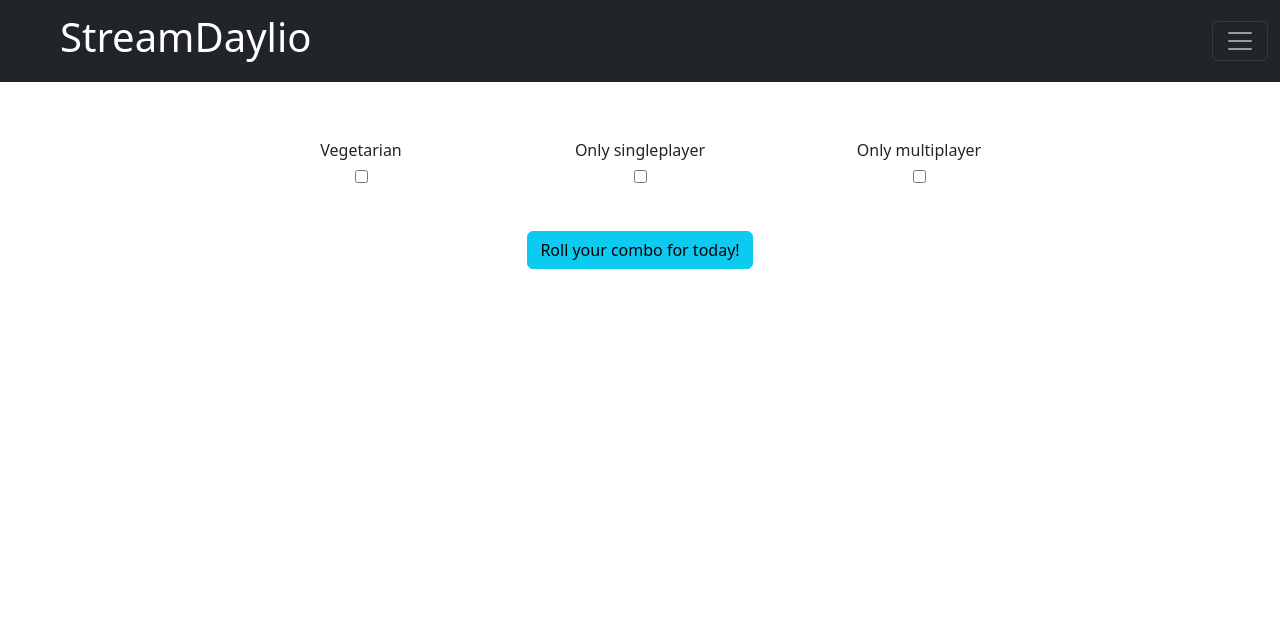
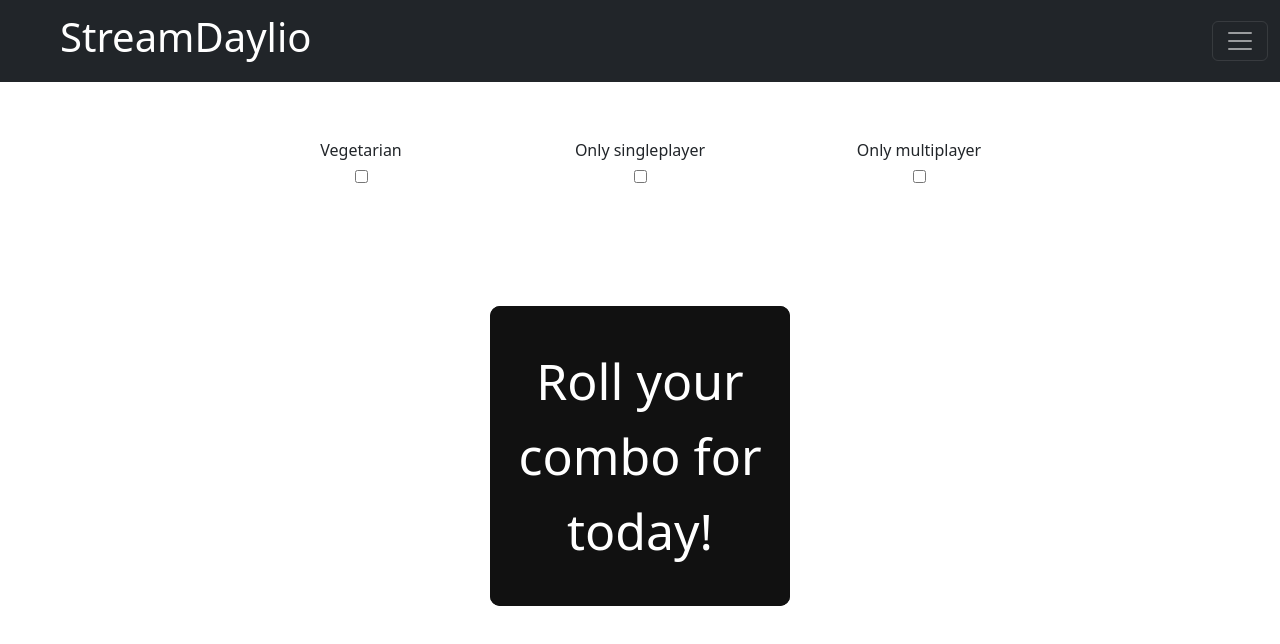
Before and after one commit to olewna/licencjat, an Angular app in the folder frontend/: page /home in a window 1280 px wide. Shown: the top 644 px of the page. Built offline with nearby package versions, Linux system fonts and the light colour scheme.

Commit message:
changed styling on home component

```diff
--- a/frontend/src/app/main/components/home/home.component.html
+++ b/frontend/src/app/main/components/home/home.component.html
@@ -17,7 +17,7 @@
         </div>
       </div>
       <div *ngIf="!notRolled" class="d-flex flex-column mt-5 align-items-center">
-        <div class="d-flex flex-column mb-5 align-items-center">
+        <div class="d-flex flex-column mb-5 align-items-center glow">
           <div class="h1 my-5 text-info">Your combo for today:</div>
           <div class="h1 text-warning">Food: {{ todayFood!.name }}</div>
           <div class="h1 text-success">Playlist: {{ todayMusic!.name }}</div>
@@ -36,9 +36,9 @@
             </div>
         </div>
     </div>
-    <div *ngIf="notRolled" class="d-flex flex-column mt-5 align-items-center">
+    <div *ngIf="notRolled" class="h-100 d-flex flex-column mt-5 justify-content-center align-items-center">
           <!-- <div class="h1 my-5 text-info">Your combo for today:</div> -->
-        <button (click)="roll()" class="btn btn-info">Roll your combo for today!</button>
+        <button (click)="roll()" class="glow-on-hover">Roll your combo for today!</button>
       </div>
     </div>
 </div>
--- a/frontend/src/app/main/components/home/home.component.scss
+++ b/frontend/src/app/main/components/home/home.component.scss
@@ -1,3 +1,7 @@
+.container, .row {
+    height: 75%;
+}
+
 .check {
     width: 300px;
 }
@@ -5,3 +9,64 @@
 .roll {
     width: 200px;
 }
+
+.glow-on-hover {
+    width: 300px;
+    height: 300px;
+    border: none;
+    outline: none;
+    color: #fff;
+    background: #111;
+    cursor: pointer;
+    position: relative;
+    z-index: 0;
+    border-radius: 10px;
+    font-size: 50px;
+}
+
+.glow-on-hover:before {
+    content: '';
+    background: linear-gradient(45deg, #ff0000, #ff7300, #fffb00, #48ff00, #00ffd5, #002bff, #7a00ff, #ff00c8, #ff0000);
+    position: absolute;
+    top: -6px;
+    left: -6px;
+    background-size: 400%;
+    z-index: -1;
+    filter: blur(5px);
+    width: calc(100% + 12px);
+    height: calc(100% + 12px);
+    animation: glowing 20s linear infinite;
+    opacity: 0;
+    transition: opacity .3s ease-in-out;
+    border-radius: 10px;
+}
+
+.glow-on-hover:active {
+    color: #000
+}
+
+.glow-on-hover:active:after {
+    background: transparent;
+}
+
+.glow-on-hover:hover:before {
+    opacity: 1;
+}
+
+.glow-on-hover:after {
+    z-index: -1;
+    content: '';
+    position: absolute;
+    width: 100%;
+    height: 100%;
+    background: #111;
+    left: 0;
+    top: 0;
+    border-radius: 10px;
+}
+
+@keyframes glowing {
+    0% { background-position: 0 0; }
+    50% { background-position: 400% 0; }
+    100% { background-position: 0 0; }
+}
--- a/frontend/src/styles.scss
+++ b/frontend/src/styles.scss
@@ -6,3 +6,9 @@
 .btn:hover {
     opacity: 0.8;
 }
+
+html, body {
+    height: 100%;
+    margin: 0;
+    padding: 0;
+}
```
